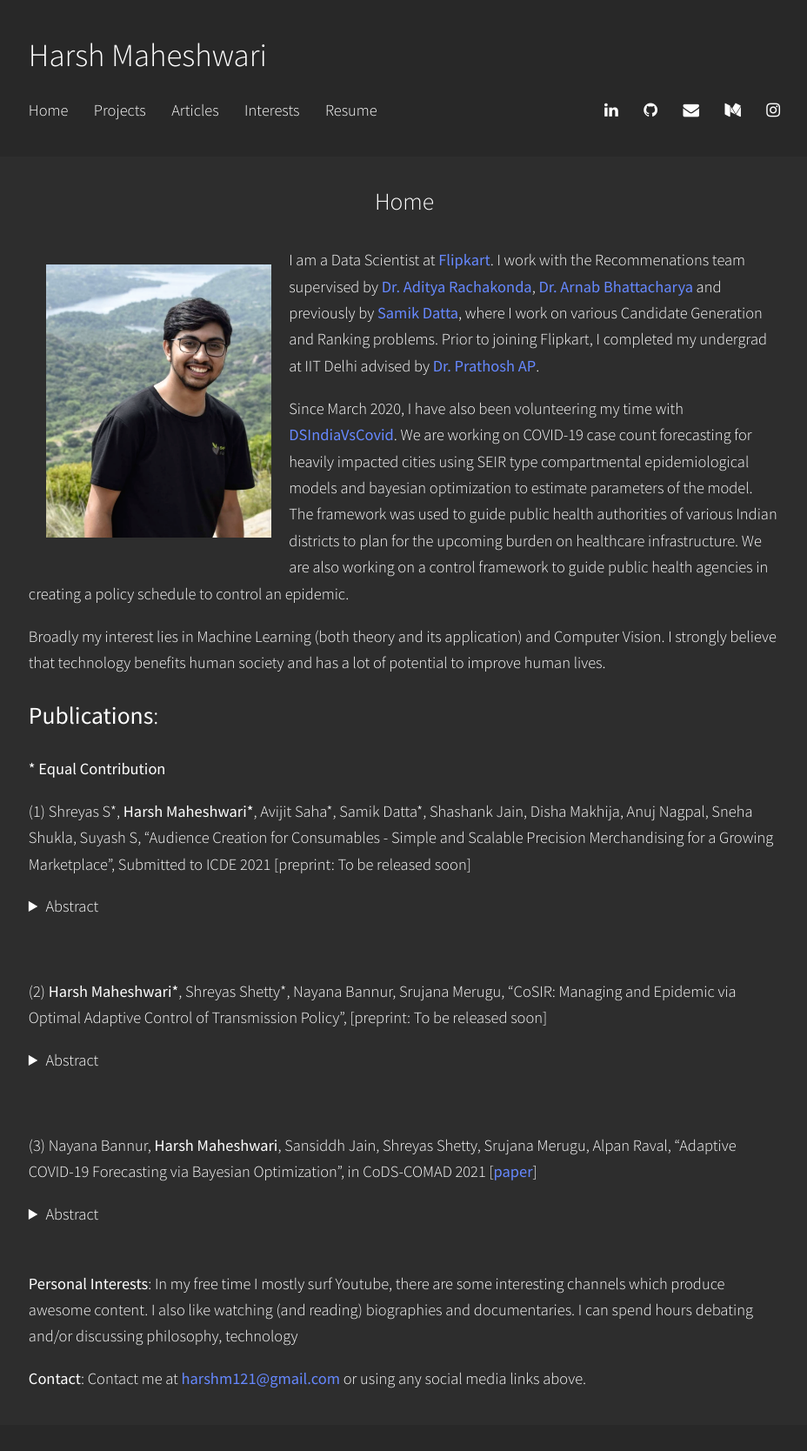
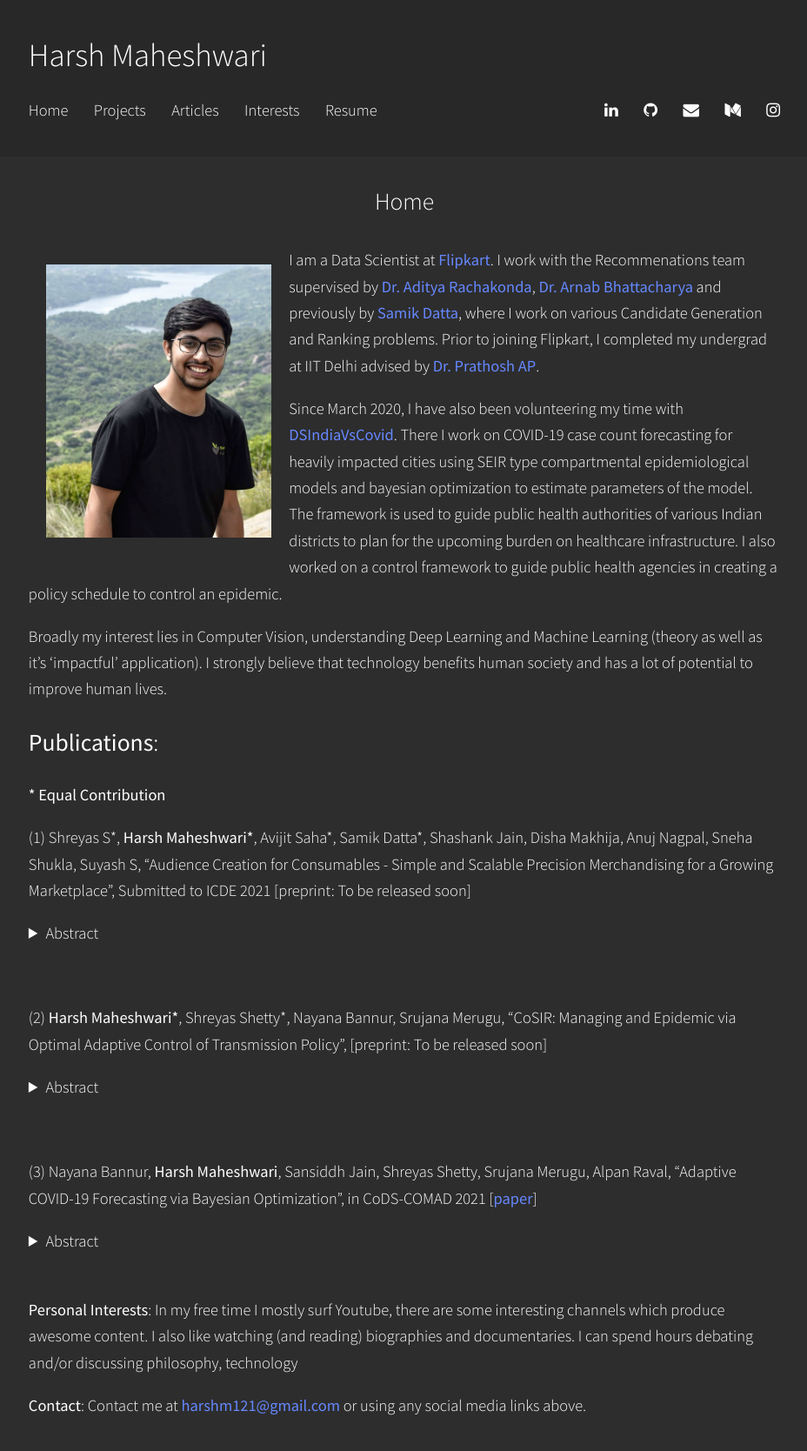
Before and after one commit to harshm121/portfolio-old, a Jekyll site: the page built from index.md, in a window 1280 px wide. Shown: the whole page at 87% size, without its empty margins (175-1103 px from the left). Built offline with Jekyll 4.4.1, drawn with Linux system fonts in a browser that asks for light colours; before the commit the page ends 1638 px from its top, so only the background shows below that.

Commit message:
Update index.md

```diff
--- a/index.md
+++ b/index.md
@@ -20,11 +20,11 @@
 I am a Data Scientist at [Flipkart](https://www.flipkart.com/). I work with the Recommenations team supervised by [Dr. Aditya Rachakonda](https://in.linkedin.com/in/adityarachakonda), [Dr. Arnab Bhattacharya](https://www.linkedin.com/in/arnab-bhattacharya-26383573) and previously by [Samik Datta](https://www.linkedin.com/in/samik-datta-7b2a927a/), where I work on various Candidate Generation and Ranking problems. Prior to joining Flipkart, I completed my undergrad at IIT Delhi advised by [Dr. Prathosh AP](https://sites.google.com/view/prathosh).
 
 
-Since March 2020, I have also been volunteering my time with [DSIndiaVsCovid](http://dsindiavscovid.org/). We are working on COVID-19 case count forecasting for heavily impacted cities using SEIR type compartmental epidemiological models and bayesian optimization to estimate parameters of the model. The framework was used to guide public health authorities of various Indian districts to plan for the upcoming burden on healthcare infrastructure. We are also working on a control framework to guide public health agencies in creating a policy schedule to control an epidemic.
+Since March 2020, I have also been volunteering my time with [DSIndiaVsCovid](http://dsindiavscovid.org/). There I work on COVID-19 case count forecasting for heavily impacted cities using SEIR type compartmental epidemiological models and bayesian optimization to estimate parameters of the model. The framework is used to guide public health authorities of various Indian districts to plan for the upcoming burden on healthcare infrastructure. I also worked on a control framework to guide public health agencies in creating a policy schedule to control an epidemic.
 
 
 
-Broadly my interest lies in Machine Learning (both theory and its application) and Computer Vision. I strongly believe that technology benefits human society and has a lot of potential to improve human lives.
+Broadly my interest lies in Computer Vision, understanding Deep Learning and Machine Learning (theory as well as it's 'impactful' application). I strongly believe that technology benefits human society and has a lot of potential to improve human lives.
 
 
 ## **Publications**:
```
